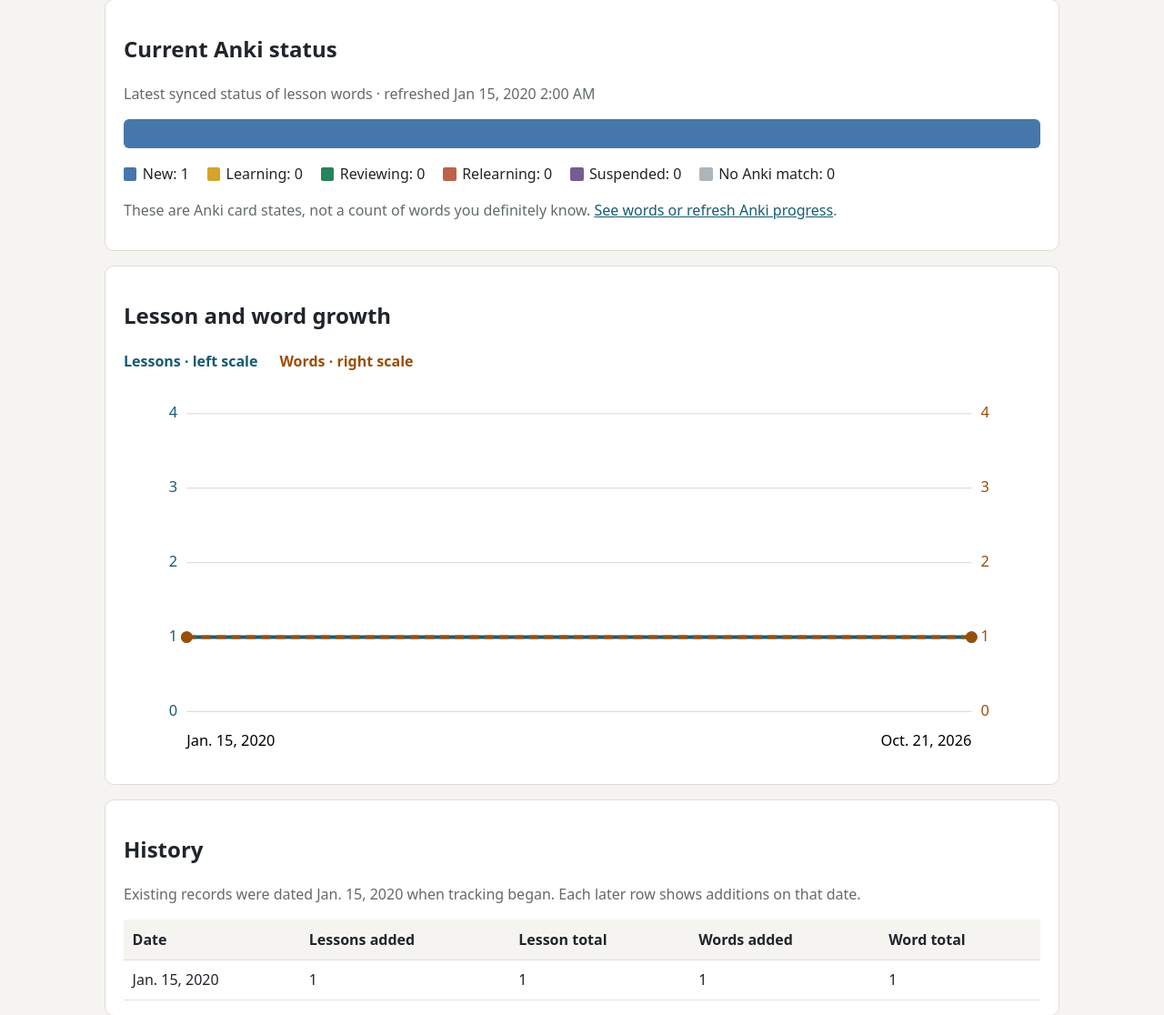
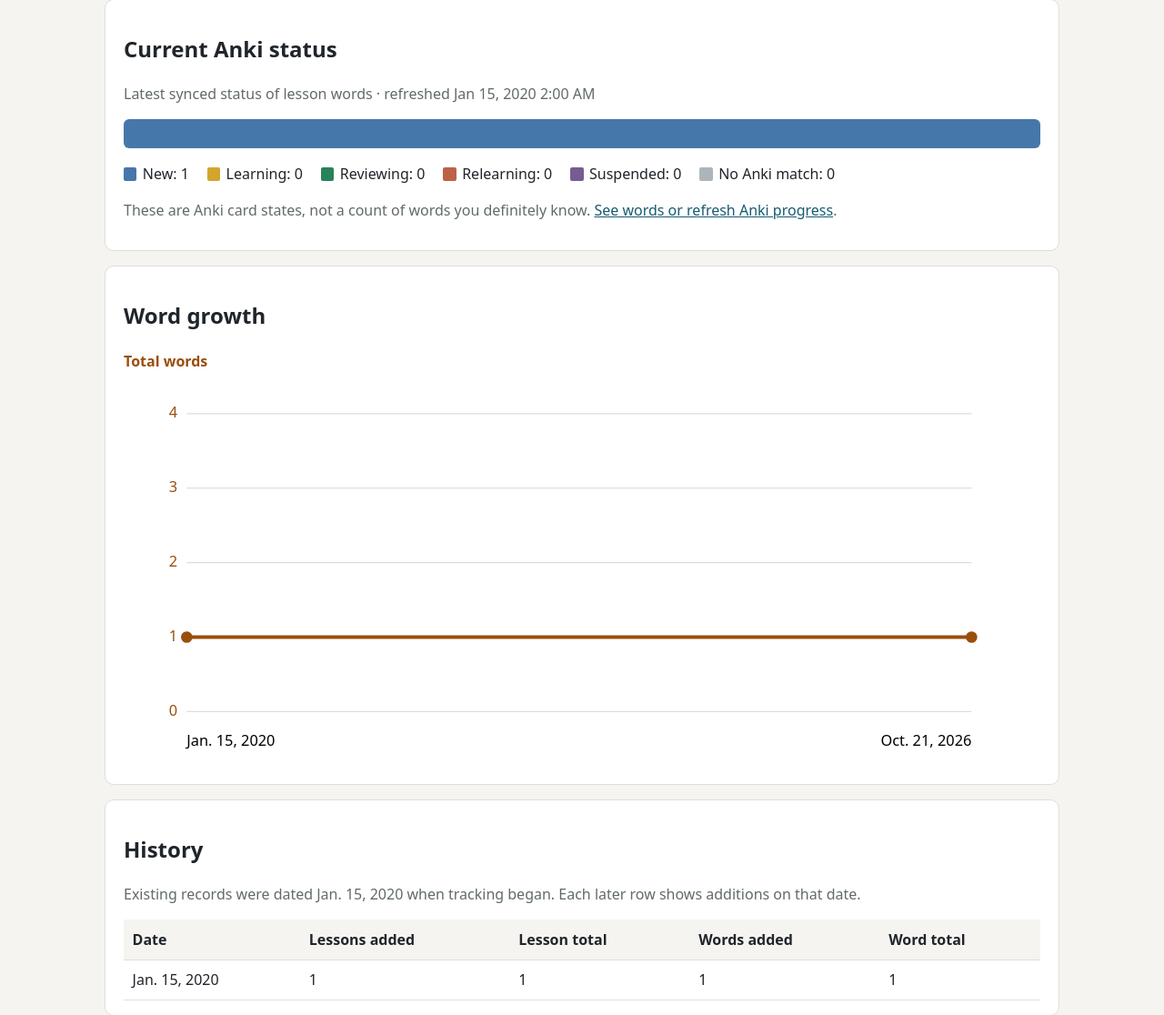
Before and after one commit to beirern/Chinese, a Django app: page /progress/ in a window 1280 px wide. Shown: the part 630-1746 px from the top of the page at 91% size. Run offline with Django 5.2, Linux system fonts and the light colour scheme; data comes from the database, SQL or seed files in the repository; tables that the repository leaves empty hold one stand-in row (values such as "Sample post").

Commit message:
modify chart

```diff
--- a/lessons/templates/lessons/base.html
+++ b/lessons/templates/lessons/base.html
@@ -19,7 +19,6 @@
     a.stat:hover { border-color: #175b72; }
     .stat strong { font-size: 2rem; line-height: 1.2; }
     .chart-legend { display: flex; flex-wrap: wrap; gap: .75rem 1.5rem; font-weight: 600; }
-    .chart-legend-lessons { color: #175b72; }
     .chart-legend-words { color: #9a4e0a; }
     .progress-chart { display: block; width: 100%; height: auto; margin-top: .5rem; font: 13px system-ui, sans-serif; }
     .status-bar { display: flex; width: 100%; height: 2rem; overflow: hidden; border-radius: 6px; background: #deded8; }
--- a/lessons/templates/lessons/progress.html
+++ b/lessons/templates/lessons/progress.html
@@ -38,24 +38,18 @@
 </section>
 {% if chart %}
 <section class="card">
-  <h2>Lesson and word growth</h2>
+  <h2>Word growth</h2>
   <div class="chart-legend">
-    <span class="chart-legend-lessons">Lessons · left scale</span>
-    <span class="chart-legend-words">Words · right scale</span>
+    <span class="chart-legend-words">Total words</span>
   </div>
   <svg class="progress-chart" viewBox="0 0 800 340" role="img" aria-labelledby="progress-chart-title progress-chart-description">
-    <title id="progress-chart-title">Lesson and word totals over time</title>
-    <desc id="progress-chart-description">Cumulative lesson totals use the left scale. Cumulative word totals use the right scale. The history table below gives the exact daily values.</desc>
+    <title id="progress-chart-title">Word total over time</title>
+    <desc id="progress-chart-description">Cumulative unique lesson words by date, with word totals on the left scale. The history table below gives the exact daily values.</desc>
     {% for tick in chart.ticks %}
       <line x1="55" x2="740" y1="{{ tick.y }}" y2="{{ tick.y }}" stroke="#deded8" />
-      <text x="47" y="{{ tick.y }}" dominant-baseline="middle" text-anchor="end" fill="#175b72">{{ tick.lessons }}</text>
-      <text x="748" y="{{ tick.y }}" dominant-baseline="middle" text-anchor="start" fill="#9a4e0a">{{ tick.words }}</text>
+      <text x="47" y="{{ tick.y }}" dominant-baseline="middle" text-anchor="end" fill="#9a4e0a">{{ tick.words }}</text>
     {% endfor %}
-    <path d="{{ chart.lessons.path }}" fill="none" stroke="#175b72" stroke-width="3" stroke-linejoin="round" />
-    <path d="{{ chart.words.path }}" fill="none" stroke="#9a4e0a" stroke-width="3" stroke-dasharray="8 5" stroke-linejoin="round" />
-    {% for point in chart.lessons.points %}
-      <circle cx="{{ point.x }}" cy="{{ point.y }}" r="5" fill="#175b72"><title>{{ point.day }}: {{ point.total }} lessons</title></circle>
-    {% endfor %}
+    <path d="{{ chart.words.path }}" fill="none" stroke="#9a4e0a" stroke-width="3" stroke-linejoin="round" />
     {% for point in chart.words.points %}
       <circle cx="{{ point.x }}" cy="{{ point.y }}" r="5" fill="#9a4e0a"><title>{{ point.day }}: {{ point.total }} words</title></circle>
     {% endfor %}
@@ -66,7 +60,7 @@
       <text x="740" y="320" text-anchor="end">{{ chart.end_day }}</text>
     {% endif %}
   </svg>
-  {% if chart.single_day %}<p class="muted">This is the starting point. The lines will extend as you add lessons and words on later days.</p>{% endif %}
+  {% if chart.single_day %}<p class="muted">This is the starting point. The line will extend as you add words on later days.</p>{% endif %}
 </section>
 {% endif %}
 <section class="card">
--- a/lessons/views.py
+++ b/lessons/views.py
@@ -199,9 +199,7 @@ def progress_chart(history):
         magnitude = 10 ** max(0, math.floor(math.log10(max(total / 4, 0.25))))
         return math.ceil(total / 4 / magnitude) * magnitude or 1
 
-    lesson_step = tick_step(history[-1]["lesson_total"])
     word_step = tick_step(history[-1]["word_total"])
-    lesson_max = lesson_step * 4
     word_max = word_step * 4
 
     def x_for(day):
@@ -235,12 +233,10 @@ def progress_chart(history):
         "start_day": first_day,
         "end_day": last_day,
         "single_day": days == 0,
-        "lessons": series("lesson_total", lesson_max),
         "words": series("word_total", word_max),
         "ticks": [
             {
                 "y": round(plot_bottom - i * (plot_bottom - plot_top) / 4, 1),
-                "lessons": i * lesson_step,
                 "words": i * word_step,
             }
             for i in range(5)
```
